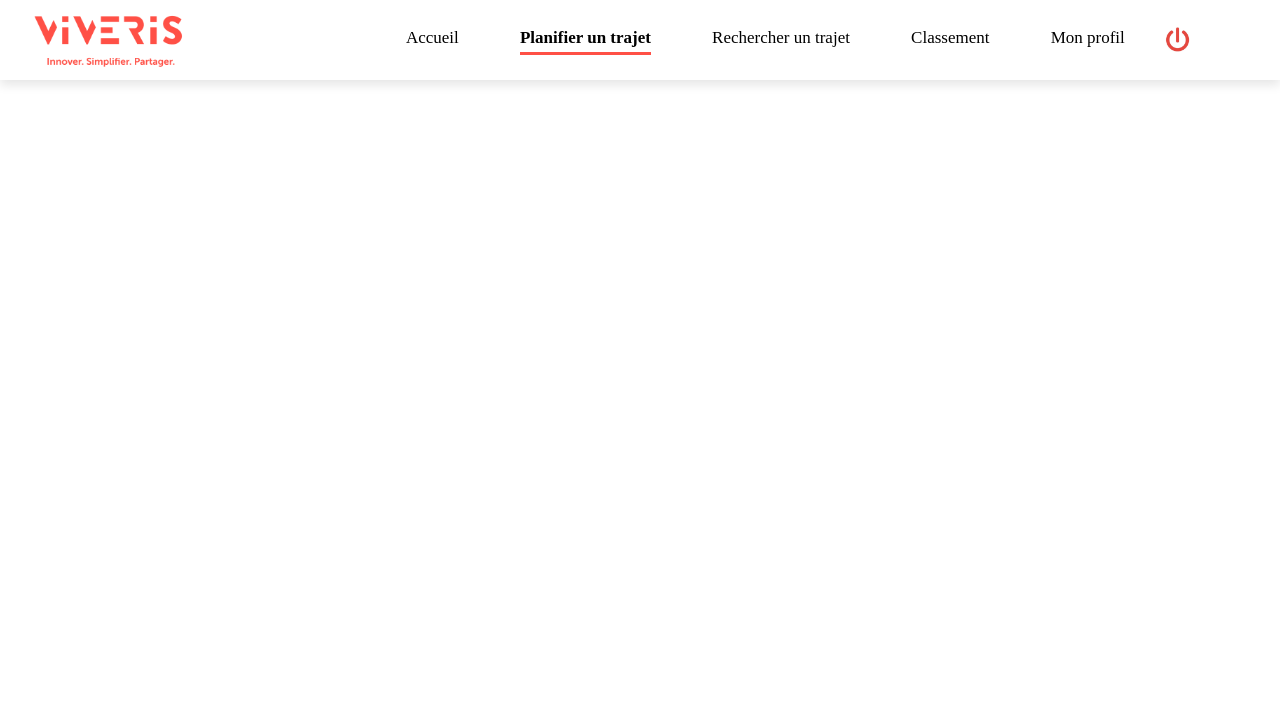
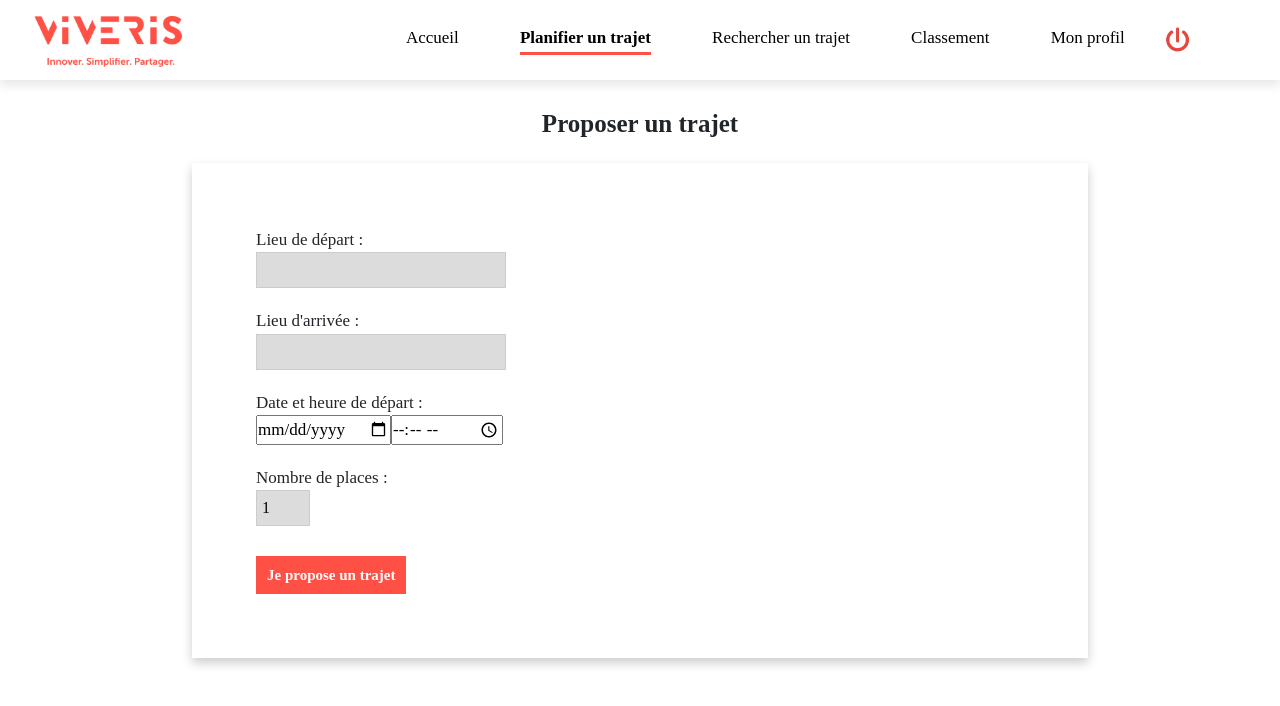
Before and after one commit to DelamarcheRuben/CovoitViveris, a React (Vite) app in the folder Front/covoit-viveris/: page /schedule in a window 1280 px wide. Shown: the top 706 px of the page. Built offline with nearby package versions, Linux system fonts and the light colour scheme.

Commit message:
Premiere version de l'interface de creation de covoiturage

```diff
--- a/Front/covoit-viveris/package.json
+++ b/Front/covoit-viveris/package.json
@@ -23,6 +23,6 @@
     "eslint-plugin-react": "^7.33.2",
     "eslint-plugin-react-hooks": "^4.6.0",
     "eslint-plugin-react-refresh": "^0.4.4",
-    "vite": "^5.0.11"
+    "vite": "^5.0.12"
   }
 }
--- /dev/null
+++ b/Front/covoit-viveris/src/components/carsharecreation/Carsharecreation.jsx
@@ -0,0 +1,91 @@
+import React from "react";
+import { useState } from 'react';
+import { useUser } from "../../context/UserContext";
+
+const Carsharecreation = () => {
+    const [startPlace, setStartPlace] = useState('');
+    const [endPlace, setEndPlace] = useState('');
+    const [startDate, setStartDate] = useState('');
+    const [startTime, setStartTime] = useState('');
+    const [numSeats, setNumSeats] = useState(1);
+    const [message, setMessage] = useState('');
+
+    const { user, logout } = useUser();
+
+    const handleCreateClick = () => {
+        if (startPlace === '' || endPlace === '' || startDate === '' || startTime === '') {
+            setMessage("Certains champs n'ont pas été remplis");
+        }
+        else {
+
+            //TODO: Changer cette requête pour qu'elle fonctionne. En l'état le serveur affiche l'erreur suivante :
+            //WARN 9416 --- [nio-8080-exec-7] .w.s.m.s.DefaultHandlerExceptionResolver : Resolved [org.springframework.web.HttpMediaTypeNotSupportedException: Content-Type 'text/plain;charset=UTF-8' is not supported]
+            const request = {
+                method: 'POST',
+                body: {
+                    max_passenger: { numSeats },
+                    is_Full: 'true',
+                    schedule: ({ startDate } + " " + { startTime }),
+                    start_place: { startPlace },
+                    end_place: { endPlace }
+                    //TODO: Calculer distance et bonus_polution avant de faire cette requête POST
+                    //TODO: Récupérer l'uid actif pour l'envoyer
+                    //UID_driver: {user.uid}
+                }
+            };
+            fetch('http://localhost:8080/carshare', request);
+            /*
+            //Réinitialise la page en mesure temporaire tant que la gestion de la requête n'est pas finie
+            //Il faut récupérer le résultat de la requête puis rediriger l'utilisateur en fonction du résultat
+            setMessage("Requête de création de covoiturage envoyée");
+            setStartPlace('');
+            setEndPlace('');
+            setStartDate('');
+            setNumSeats('1');
+            */
+        }
+    }
+
+    return (
+           <React.Fragment>
+            {window.innerWidth < 1105 &&
+                //TODO: Gestion de la version mobile du site. Pour l'instant seule la version ordi a été écrite
+                <div className="small-screen">
+                    <p className="center" style={{ marginBottom: "20px" }}>Placeholder version mobile </p>
+                </div>}
+            {window.innerWidth >= 1105 &&
+                <div className="large-screen">
+                    <p className="center" style={{ marginBottom: "20px" }}>{message} </p>
+                    <p className="center" style={{ marginBottom: "20px" }}><strong style={{ fontSize: "25px" }}>Proposer un trajet</strong> </p>
+                    <div className="scheduling-form" style={{ boxShadow: "0px 5px 10px rgba(0, 0, 0, 0.2)", padding: "5%", width: "70%", marginLeft: "15%" }}>
+
+                        <label style={{ marginBottom: "20px" }}> Lieu de départ :<br></br>
+                            <input className="input-stylish" type="text" name="start" value={startPlace} onChange={e => setStartPlace(e.target.value)} />
+                        </label>
+                        <br></br>
+                        <label style={{ marginBottom: "20px" }}> Lieu d'arrivée :<br></br>
+                            <input className="input-stylish" type="text" name="end" value={endPlace} onChange={e => setEndPlace(e.target.value)} />
+                        </label>
+                        <br></br>
+                        <label style={{ marginBottom: "20px" }}> Date et heure de départ :<br></br>
+                            <input type="date" name="dateStart" value={startDate} onChange={e => setStartDate(e.target.value)} />
+                            <input type="time" name="timeStart" value={startTime} onChange={e => setStartTime(e.target.value)} />
+                        </label>
+                        <br></br>
+                        <label style={{ width: "70%", marginBottom: "30px" }}> Nombre de places :<br></br>
+                            <input className="input-stylish" type="number" name="seats" min="1" max="10" value={numSeats} onChange={e => setNumSeats(e.target.value)} style={{ width: "10%" }} />
+                        </label>
+                        <div>
+                            <button className="btn" onClick={handleCreateClick}>
+                                <strong style={{ fontSize: "15px", padding: "5px" }}>Je propose un trajet</strong>
+                        </button>
+                        </div>
+                    </div>
+                </div>}
+
+        </React.Fragment>
+    );
+
+};
+
+export default Carsharecreation
--- a/Front/covoit-viveris/src/pages/Schedule.jsx
+++ b/Front/covoit-viveris/src/pages/Schedule.jsx
@@ -1,10 +1,13 @@
 import React from "react";
 import { Navbar } from "../components/header/Navbar";
+import Carsharecreation from "../components/carsharecreation/Carsharecreation";
+
 
 const Schedule = () => {
   return (
     <React.Fragment>
-      <Navbar />
+          <Navbar />
+          <Carsharecreation />
     </React.Fragment>
   );
 };
```
Also changed, not shown: 1 other file (tests, documents, lock files or other folders).
